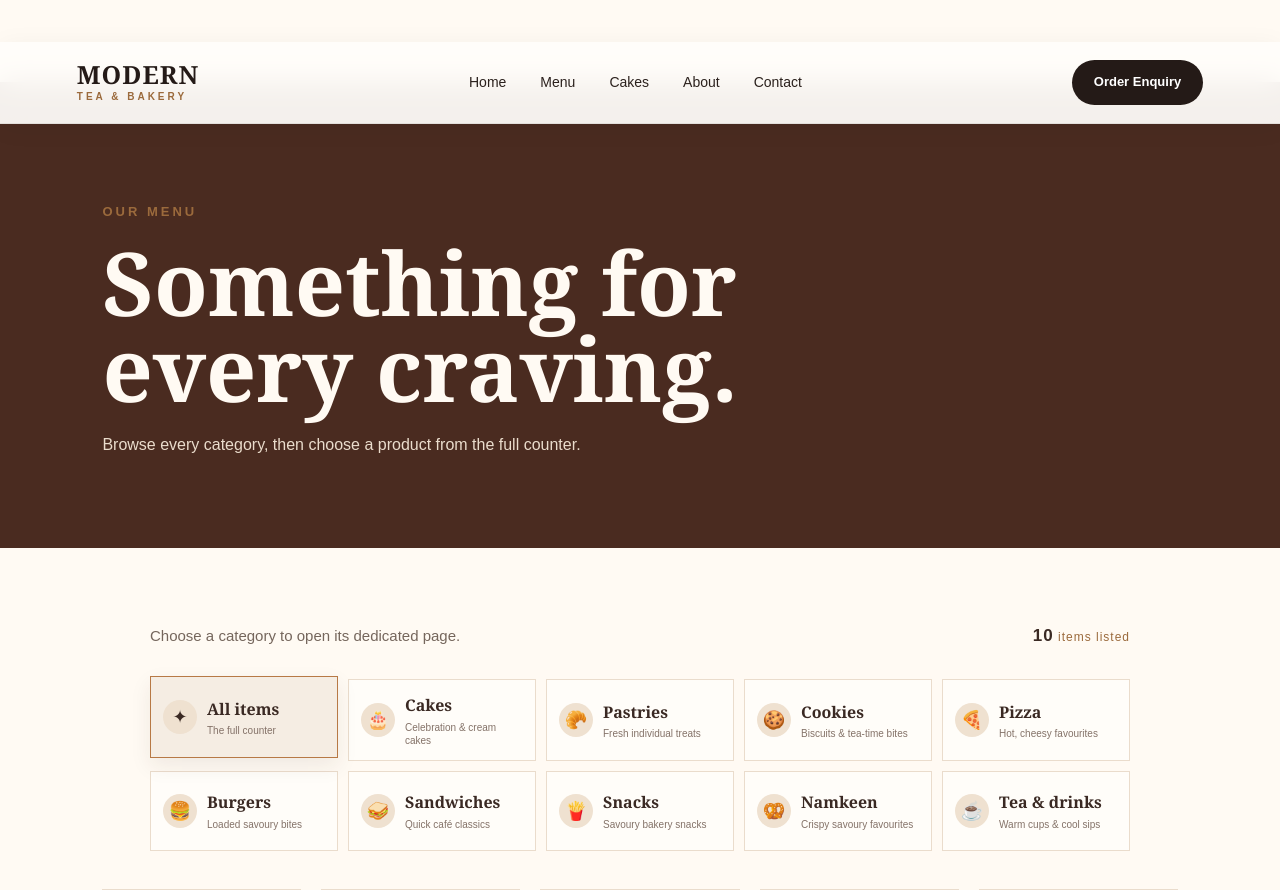
After one commit to aquibahmadsiddiqui6-coder/modern_bakery, a Django app: page /menu/ in a window 1280 px wide. The commit adds this page. Shown: the top 890 px of the page. Run offline with Django 5.2, Linux system fonts and the light colour scheme; data comes from the database, SQL or seed files in the repository.

Commit message:
Add dedicated menu page

```diff
--- /dev/null
+++ b/main/templates/main/menu.html
@@ -0,0 +1,98 @@
+{% load static %}
+<!DOCTYPE html>
+<html lang="en">
+<head>
+    <meta charset="UTF-8">
+    <meta name="viewport" content="width=device-width, initial-scale=1.0">
+    <title>Menu | Modern Tea &amp; Modern Bakery</title>
+    <link rel="stylesheet" href="{% static 'main/style.css' %}?v=menu-page-1">
+</head>
+<body class="pastries-page">
+    <header class="navbar pastries-navbar">
+        <a class="logo" href="{% url 'home' %}">
+            <span>MODERN</span>
+            <small>TEA &amp; BAKERY</small>
+        </a>
+        <nav aria-label="Main navigation">
+            <a href="{% url 'home' %}">Home</a>
+            <a href="{% url 'menu' %}" aria-current="page">Menu</a>
+            <a href="{% url 'cakes' %}">Cakes</a>
+            <a href="{% url 'home' %}#about">About</a>
+            <a href="{% url 'home' %}#contact">Contact</a>
+        </nav>
+        <a href="{% url 'home' %}#contact" class="nav-button">Order Enquiry</a>
+    </header>
+
+    <main>
+        <section class="pastries-hero">
+            <p class="section-label">OUR MENU</p>
+            <h1>Something for every craving.</h1>
+            <p>Browse every category, then choose a product from the full counter.</p>
+        </section>
+
+        <section class="menu menu-page-section" id="menu" data-reveal="section">
+            <div class="menu-catalog-head">
+                <p>Choose a category to open its dedicated page.</p>
+                <span class="menu-count"><strong>{{ products|length }}</strong> items listed</span>
+            </div>
+
+            <div class="menu-categories" role="tablist" aria-label="Menu categories">
+                {% for category in menu_categories %}
+                    {% if category.slug == "all" %}
+                    <a class="menu-category menu-category-link{% if forloop.first %} is-active{% endif %}" href="{% url 'menu' %}">
+                    {% elif category.slug == "cakes" %}
+                    <a class="menu-category menu-category-link" href="{% url 'cakes' %}">
+                    {% elif category.slug == "pastries" %}
+                    <a class="menu-category menu-category-link" href="{% url 'pastries' %}">
+                    {% elif category.slug == "namkeen" %}
+                    <a class="menu-category menu-category-link" href="{% url 'namkeen' %}">
+                    {% else %}
+                    <button type="button" class="menu-category{% if forloop.first %} is-active{% endif %}" data-menu-filter="{{ category.slug }}" role="tab" aria-selected="{% if forloop.first %}true{% else %}false{% endif %}">
+                    {% endif %}
+                        <span class="menu-category-icon" aria-hidden="true">{{ category.icon }}</span>
+                        <span class="menu-category-copy">
+                            <strong>{{ category.name }}</strong>
+                            <small>{{ category.hint }}</small>
+                        </span>
+                    {% if category.slug == "all" or category.slug == "cakes" or category.slug == "pastries" or category.slug == "namkeen" %}
+                    </a>
+                    {% else %}
+                    </button>
+                    {% endif %}
+                {% endfor %}
+            </div>
+
+            <div class="menu-grid">
+                {% for product in products %}
+                    <article class="menu-card" data-reveal="menu-card" data-menu-category="{{ product.category }}">
+                        {% if product.image %}
+                            <img src="{{ product.image.url }}" alt="{{ product.name }}" class="product-image" data-product-image>
+                        {% else %}
+                            <div class="menu-icon">🍰</div>
+                        {% endif %}
+                        <h3>{{ product.name }}</h3>
+                        <span class="product-category">{{ product.get_category_display }}</span>
+                        <p>{{ product.description }}</p>
+                        <div class="product-card-footer">
+                            <div class="product-price">₹{{ product.price }}</div>
+                            <a href="{% url 'home' %}#contact" class="product-order-link">Enquire <span aria-hidden="true">↗</span></a>
+                        </div>
+                    </article>
+                {% empty %}
+                    <p class="no-products">Our delicious menu is being prepared. Please check back soon.</p>
+                {% endfor %}
+            </div>
+        </section>
+    </main>
+
+    <footer>
+        <div>
+            <h3>MODERN TEA &amp; MODERN BAKERY</h3>
+            <p>Since 1960</p>
+        </div>
+        <p>Freshly made for Lucknow.</p>
+    </footer>
+    <script type="module" src="{% static 'main/motion.js' %}?v=menu-page-1"></script>
+    <script src="{% static 'main/lightbox.js' %}?v=product-lightbox-1"></script>
+</body>
+</html>
--- a/main/urls.py
+++ b/main/urls.py
@@ -3,6 +3,8 @@ from . import views
 
 urlpatterns = [
     path("", views.home, name="home"),
+    path("menu/", views.menu, name="menu"),
     path("cakes/", views.cakes, name="cakes"),
     path("pastries/", views.pastries, name="pastries"),
+    path("namkeen/", views.namkeen, name="namkeen"),
 ]
--- a/main/views.py
+++ b/main/views.py
@@ -1,5 +1,20 @@
 from django.shortcuts import render
 from .models import Product, HomepageMedia
+
+
+def get_menu_categories():
+    return [
+        {"slug": "all", "name": "All items", "icon": "✦", "hint": "The full counter"},
+        {"slug": "cakes", "name": "Cakes", "icon": "🎂", "hint": "Celebration & cream cakes"},
+        {"slug": "pastries", "name": "Pastries", "icon": "🥐", "hint": "Fresh individual treats"},
+        {"slug": "biscuits", "name": "Cookies", "icon": "🍪", "hint": "Biscuits & tea-time bites"},
+        {"slug": "pizza", "name": "Pizza", "icon": "🍕", "hint": "Hot, cheesy favourites"},
+        {"slug": "burgers", "name": "Burgers", "icon": "🍔", "hint": "Loaded savoury bites"},
+        {"slug": "sandwiches", "name": "Sandwiches", "icon": "🥪", "hint": "Quick café classics"},
+        {"slug": "snacks", "name": "Snacks", "icon": "🍟", "hint": "Savoury bakery snacks"},
+        {"slug": "namkeen", "name": "Namkeen", "icon": "🥨", "hint": "Crispy savoury favourites"},
+        {"slug": "beverages", "name": "Tea & drinks", "icon": "☕", "hint": "Warm cups & cool sips"},
+    ]
 
 
 def home(request):
@@ -36,19 +51,6 @@ def home(request):
         is_active=True
     ).order_by("display_order")
 
-    menu_categories = [
-        {"slug": "all", "name": "All items", "icon": "✦", "hint": "The full counter"},
-        {"slug": "cakes", "name": "Cakes", "icon": "🎂", "hint": "Celebration & cream cakes"},
-        {"slug": "pastries", "name": "Pastries", "icon": "🥐", "hint": "Fresh individual treats"},
-        {"slug": "biscuits", "name": "Cookies", "icon": "🍪", "hint": "Biscuits & tea-time bites"},
-        {"slug": "pizza", "name": "Pizza", "icon": "🍕", "hint": "Hot, cheesy favourites"},
-        {"slug": "burgers", "name": "Burgers", "icon": "🍔", "hint": "Loaded savoury bites"},
-        {"slug": "sandwiches", "name": "Sandwiches", "icon": "🥪", "hint": "Quick café classics"},
-        {"slug": "snacks", "name": "Snacks", "icon": "🍟", "hint": "Savoury bakery snacks"},
-        {"slug": "namkeen", "name": "Namkeen", "icon": "🥨", "hint": "Crispy savoury favourites"},
-        {"slug": "beverages", "name": "Tea & drinks", "icon": "☕", "hint": "Warm cups & cool sips"},
-    ]
-
     return render(
         request,
         "main/home.html",
@@ -59,8 +61,20 @@ def home(request):
             "product_media": product_media,
             "behind_media": behind_media,
             "cake_media": cake_media,
-            "menu_categories": menu_categories,
+            "menu_categories": get_menu_categories(),
+            "show_menu_items": False,
         }
+    )
+
+
+def menu(request):
+    return render(
+        request,
+        "main/menu.html",
+        {
+            "products": Product.objects.filter(is_available=True),
+            "menu_categories": get_menu_categories(),
+        },
     )
 
 
@@ -74,7 +88,39 @@ def pastries(request):
     return render(
         request,
         "main/pastries.html",
-        {"pastry_products": pastry_products},
+        {
+            "category_products": pastry_products,
+            "category_label": "PASTRIES",
+            "hero_label": "FRESH FROM THE COUNTER",
+            "hero_title": "Pastries made for the moment.",
+            "hero_description": "Choose a favourite, then open its gallery to see every available finish and variation.",
+            "section_title": "Pick your sweet favourite.",
+            "empty_message": "Our pastry counter is being prepared. Please check back soon.",
+            "placeholder_icon": "🥐",
+        },
+    )
+
+
+def namkeen(request):
+
+    namkeen_products = Product.objects.filter(
+        category="namkeen",
+        is_available=True,
+    ).prefetch_related("images")
+
+    return render(
+        request,
+        "main/pastries.html",
+        {
+            "category_products": namkeen_products,
+            "category_label": "NAMKEEN",
+            "hero_label": "FRESH FROM THE COUNTER",
+            "hero_title": "Crispy favourites for every craving.",
+            "hero_description": "Explore savoury namkeen favourites, then open a product photo to see it up close.",
+            "section_title": "Pick your savoury favourite.",
+            "empty_message": "Our namkeen counter is being prepared. Please check back soon.",
+            "placeholder_icon": "🥨",
+        },
     )
 
 
```
Also changed, not shown: main/templates/main/home.html (+14 -6 lines), main/templates/main/pastries.html (+9 -9 lines).
